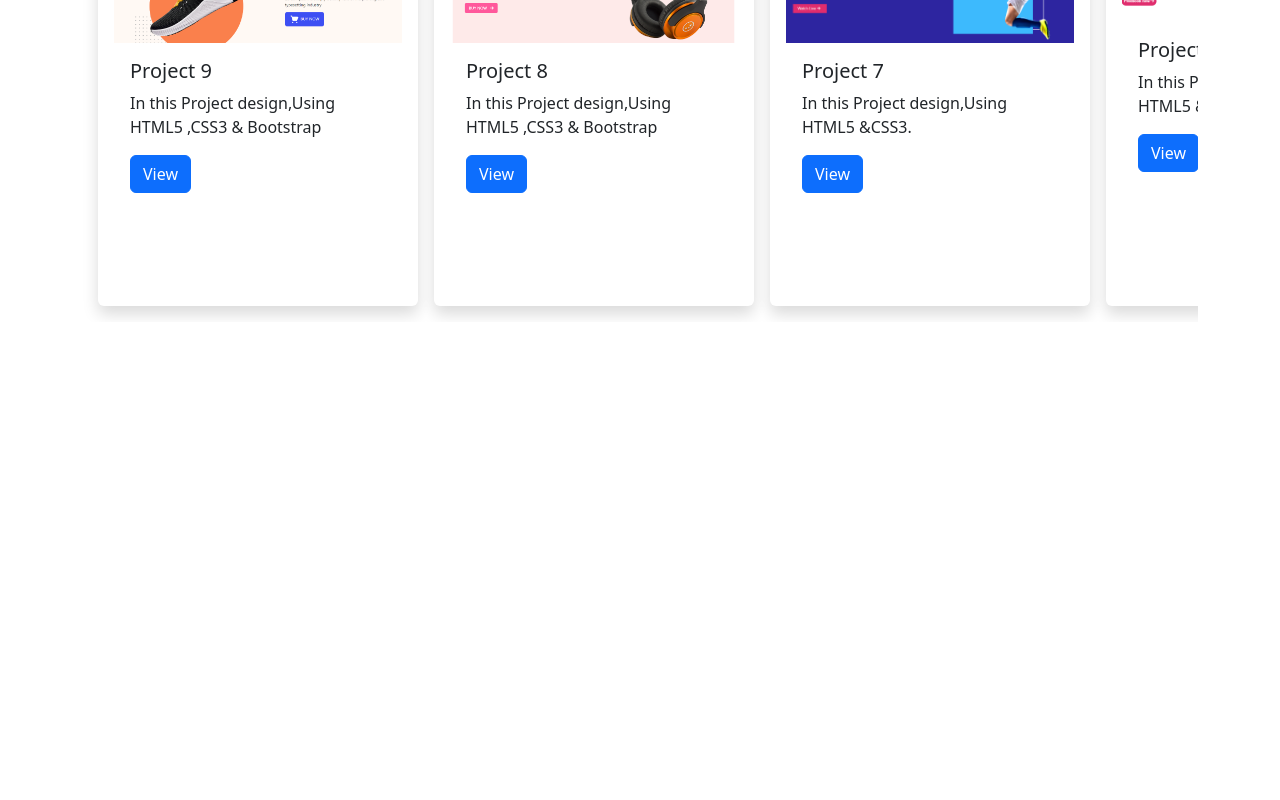
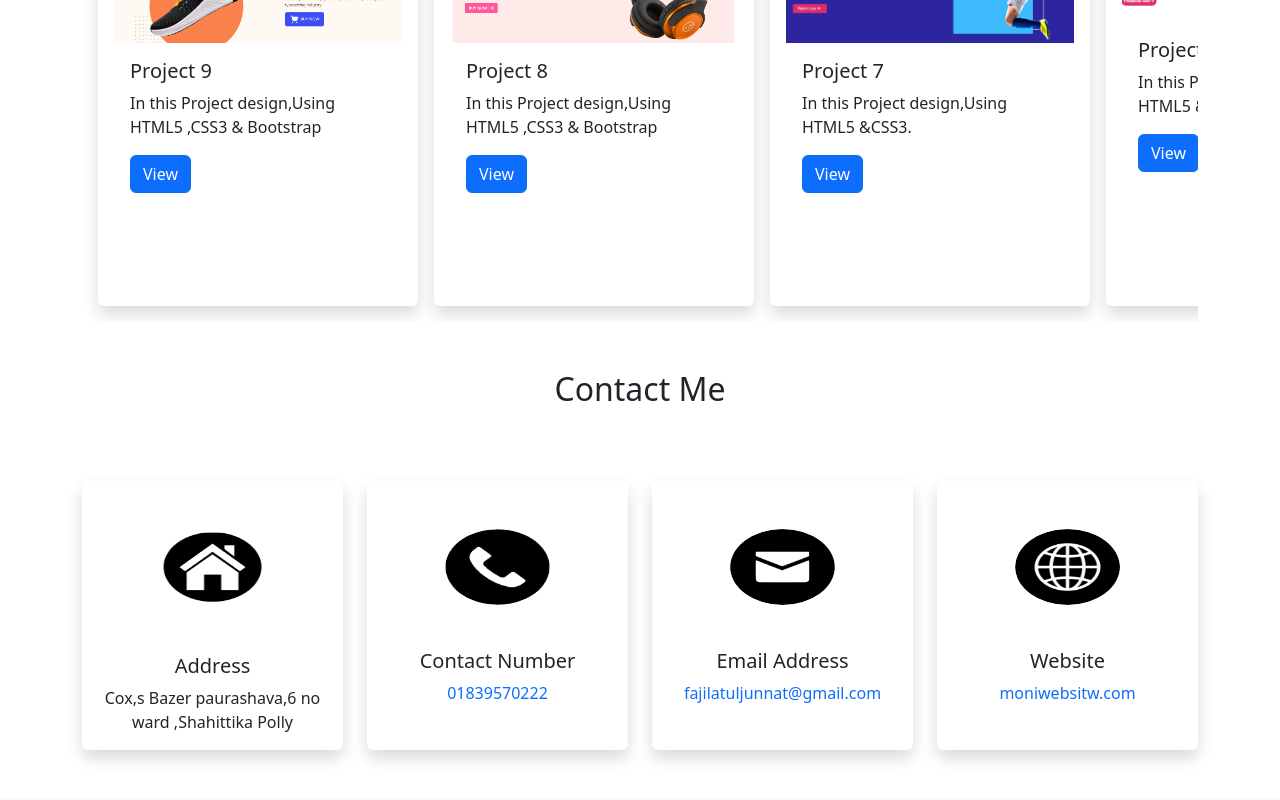
Before and after one commit to FajilatulJunnat/portfolio, a plain HTML site: page index.html in a window 1280 px wide. Shown: the part 1868-2668 px from the top of the page. Before the commit the page ends 2190 px from the top, so only its background shows below. Drawn offline with nearby package versions, Linux system fonts and the light colour scheme.

Commit message:
5th commit

```diff
--- a/index.html
+++ b/index.html
@@ -46,7 +46,8 @@
                    <p class="h2" style="color: rgb(60, 118, 119);">Hello! I am</p>
                    <h1>Fajilatul Junnat Bahadur<br>Nipa</h1>
                    <h3>I am a <span style="color: rgb(60, 118, 119);"> Web designer</span></h3>
-                   <button type="button" class="btn mt-5 text-white fw-bold py-3" style="background-color: rgb(154, 206, 207);"><i class="fa-solid fa-download"></i> Download CV</button>
+                   <button type="button" class="btn mt-5 me-3 text-white fw-bold py-3" style="background-color: rgb(154, 206, 207);"><i class="fa-solid fa-download"></i> Download CV</button>
+                   <button type="button" class="btn mt-5 text-white fw-bold py-3" style="background-color: rgb(154, 206, 207);">Hire Me</button>
                 </div>
                 <div class=" text-center text-lg-end me-5 my-4">
                     <img src="./1000001022-removebg-preview.png" class="img-fluid bg-dark-subtle rounded-circle px-5">
@@ -244,8 +245,51 @@
 
             </section>
             <!--contact me-->
-            <section>
+            <section class="mt-5">
+              <h2 class="text-center">Contact Me</h2>
+              <div class="container">
+              <div class="row row-cols-2 row-cols-lg-4 g-4 my-5 ">
+                <div class="col">
+                  <div class="card h-100 border-0 shadow">
+                   <center> <img src="./address.png" style="height: 50%; width: 40%;" class="card-img-top rounded-circle mt-5" alt="..."></center>
+                    <div class="card-body text-center">
+                      <h5 class="card-title">Address</h5>
+                      <p class="card-text">Cox,s Bazer paurashava,6 no ward ,Shahittika Polly</p>
+                    </div>
+                  </div>
+                </div>
+                <div class="col">
+                  <div class="card h-100 shadow border-0">
+                    <center> <img src="./contact.png" style="height: 50%; width: 40%;" class="card-img-top rounded-circle mt-5" alt="..."></center>
+                    <div class="card-body text-center">
+                      <h5 class="card-title">Contact Number</h5>
+                     <a href="#" class="text-decoration-none">01839570222</a>
+                    </div>
+                  </div>
+                </div>
+                <div class="col">
+                  <div class="card h-100 border-0 shadow">
+                    <center> <img src="./e-mail.png" style="height: 50%; width: 40%;" class="card-img-top rounded-circle mt-5" alt="..."></center>
+                    <div class="card-body text-center">
+                      <h5 class="card-title">Email Address</h5>
+                      <a href="#" class="text-decoration-none">fajilatuljunnat@gmail.com</a>
+                    </div>
+                  </div>
+                </div>
+                <div class="col">
+                  <div class="card h-100 border-0 shadow">
+                    <center> <img src="./website.png" style="height: 50%; width: 40%;" class="card-img-top rounded-circle mt-5" alt="..."></center>
+                    <div class="card-body text-center">
+                      <h5 class="card-title">Website</h5>
+                     <a href="#" class="text-decoration-none">moniwebsitw.com</a>
+                    </div>
+                  </div>
+                </div>
+              </div>
+              </div>
+              <div class="foo ">
 
+              </div>
             </section>
     <script src="https://cdn.jsdelivr.net/npm/bootstrap@5.3.2/dist/js/bootstrap.bundle.min.js" integrity="sha384-C6RzsynM9kWDrMNeT87bh95OGNyZPhcTNXj1NW7RuBCsyN/o0jlpcV8Qyq46cDfL" crossorigin="anonymous"></script>
 </body>
--- a/style.css
+++ b/style.css
@@ -32,7 +32,7 @@
 
 }
 .about-me{
-    background-color: rgb(253, 227, 227);
+    background-color: rgb(255, 248, 250);
 }
 /** **/
 .cv{
@@ -58,3 +58,7 @@
     position: absolute;
     background-color: black;
 }
+.foo{
+    height: 30vw;
+    background-color: rgb(255, 248, 250);
+}
```
Also changed, not shown: address.png (added), contact.png (added), e-mail.png (added), website.png (added).
